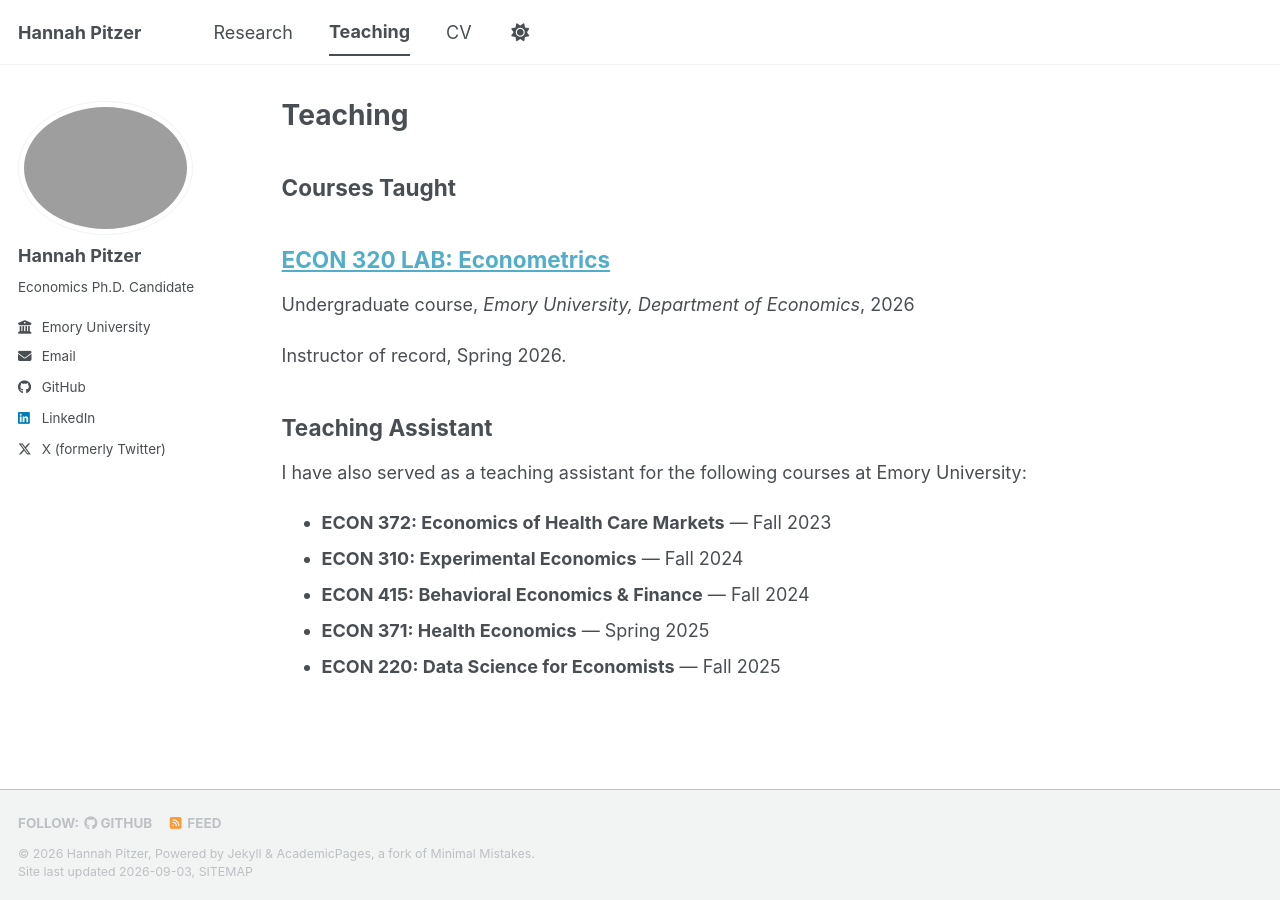
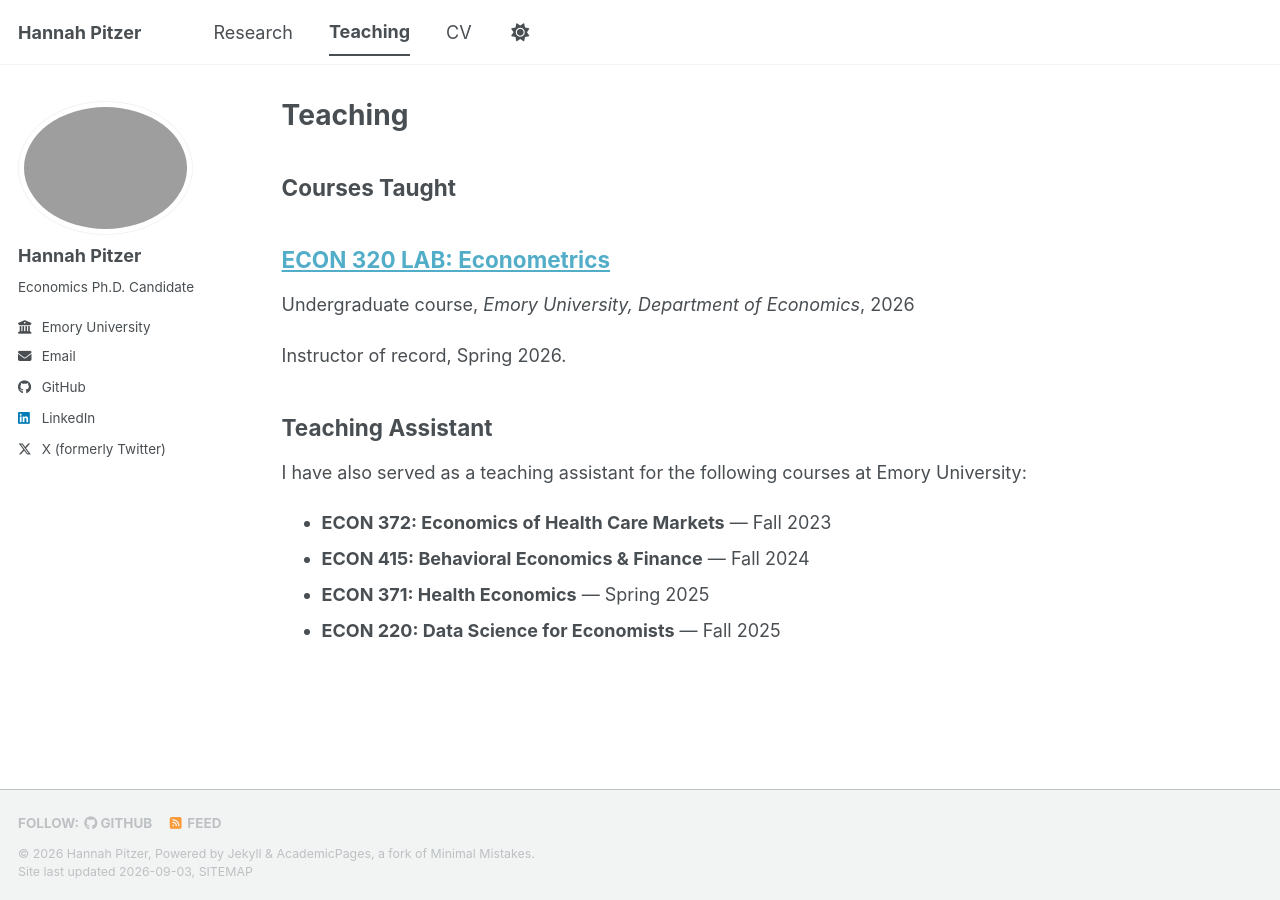
Before and after one commit to hdpitzer/hdpitzer.github.io, a Jekyll site: the page built from _pages/teaching.md, in a window 1280 px wide. Built offline with Jekyll 4.4.1, drawn with Linux system fonts in a browser that asks for light colours; a style sheet for code colours, icons or effects is not loaded.

Commit message:
Update teaching.md

```diff
--- a/_pages/teaching.md
+++ b/_pages/teaching.md
@@ -18,7 +18,6 @@ author_profile: true
 I have also served as a teaching assistant for the following courses at Emory University:
 
 - **ECON 372: Economics of Health Care Markets** — Fall 2023
-- **ECON 310: Experimental Economics** — Fall 2024
 - **ECON 415: Behavioral Economics & Finance** — Fall 2024
 - **ECON 371: Health Economics** — Spring 2025
 - **ECON 220: Data Science for Economists** — Fall 2025
```
